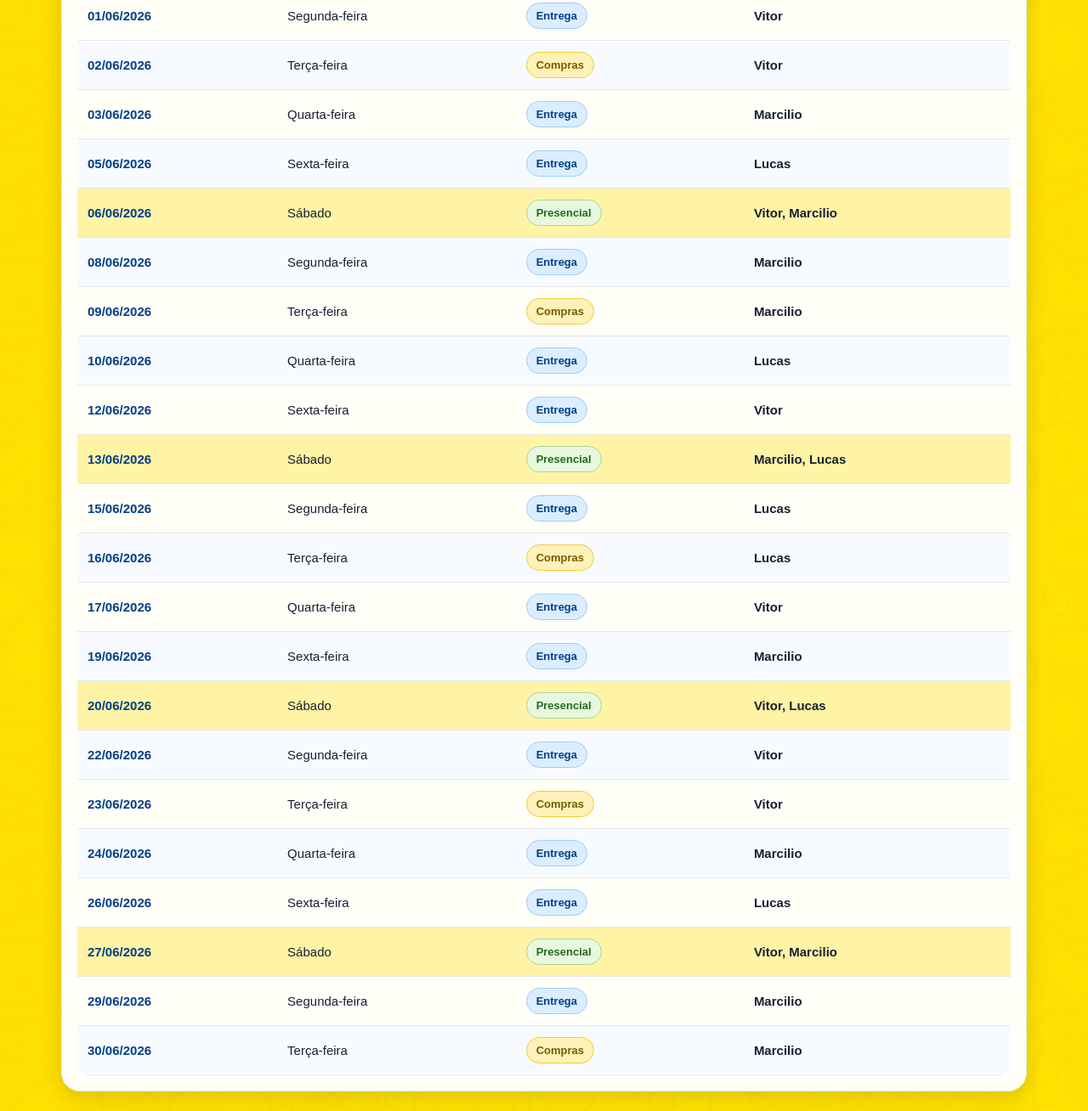
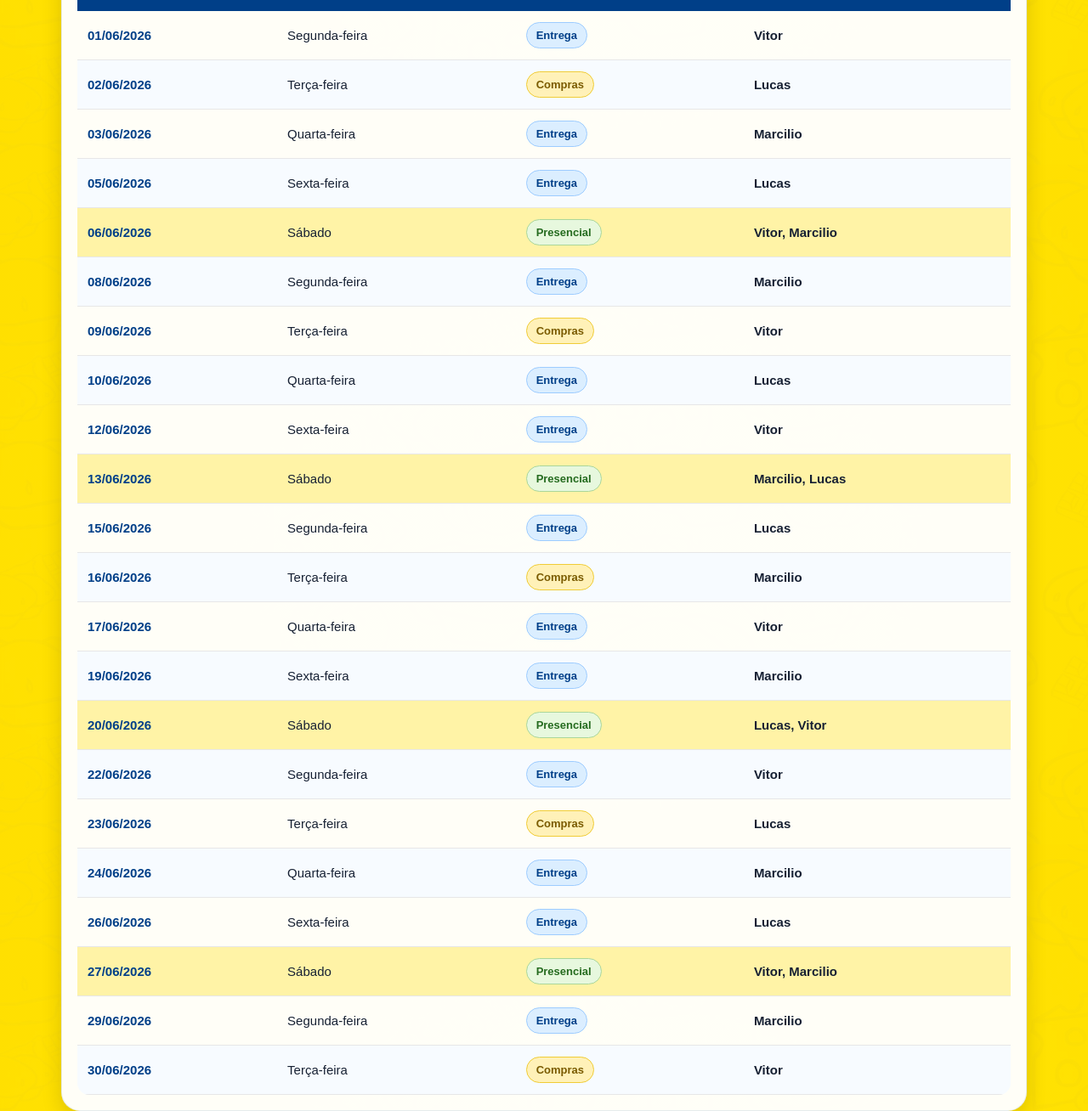
Before and after one commit to Lson0rigami/escala-barnabe, a plain HTML site: page index.html in a window 1280 px wide. Shown: the part 606-1914 px from the top of the page at 85% size. Drawn offline with Linux system fonts and the light colour scheme.

Commit message:
Update index.html

```diff
--- a/index.html
+++ b/index.html
@@ -239,7 +239,7 @@
         </div>
 
         <div class="aviso">
-            <strong>Aviso:</strong> Cada colaborador realiza no máximo uma entrega por semana. Quem for na sexta-feira não participa da escala de sábado.
+            <strong>Aviso:</strong> Cada colaborador realiza uma entrega por semana. A pessoa da sexta-feira também fica responsável pelas compras de terça-feira e folga no sábado.
         </div>
 
         <div class="bloco-mes">
@@ -268,7 +268,7 @@
                             <td class="data">02/06/2026</td>
                             <td>Terça-feira</td>
                             <td><span class="tag tag-compras">Compras</span></td>
-                            <td class="colaboradores">Vitor</td>
+                            <td class="colaboradores">Lucas</td>
                         </tr>
 
                         <tr class="">
@@ -303,7 +303,7 @@
                             <td class="data">09/06/2026</td>
                             <td>Terça-feira</td>
                             <td><span class="tag tag-compras">Compras</span></td>
-                            <td class="colaboradores">Marcilio</td>
+                            <td class="colaboradores">Vitor</td>
                         </tr>
 
                         <tr class="">
@@ -338,7 +338,7 @@
                             <td class="data">16/06/2026</td>
                             <td>Terça-feira</td>
                             <td><span class="tag tag-compras">Compras</span></td>
-                            <td class="colaboradores">Lucas</td>
+                            <td class="colaboradores">Marcilio</td>
                         </tr>
 
                         <tr class="">
@@ -359,7 +359,7 @@
                             <td class="data">20/06/2026</td>
                             <td>Sábado</td>
                             <td><span class="tag tag-presencial">Presencial</span></td>
-                            <td class="colaboradores">Vitor, Lucas</td>
+                            <td class="colaboradores">Lucas, Vitor</td>
                         </tr>
 
                         <tr class="">
@@ -373,7 +373,7 @@
                             <td class="data">23/06/2026</td>
                             <td>Terça-feira</td>
                             <td><span class="tag tag-compras">Compras</span></td>
-                            <td class="colaboradores">Vitor</td>
+                            <td class="colaboradores">Lucas</td>
                         </tr>
 
                         <tr class="">
@@ -408,7 +408,7 @@
                             <td class="data">30/06/2026</td>
                             <td>Terça-feira</td>
                             <td><span class="tag tag-compras">Compras</span></td>
-                            <td class="colaboradores">Marcilio</td>
+                            <td class="colaboradores">Vitor</td>
                         </tr>
 
                     </tbody>
@@ -463,7 +463,7 @@
                             <td class="data">07/07/2026</td>
                             <td>Terça-feira</td>
                             <td><span class="tag tag-compras">Compras</span></td>
-                            <td class="colaboradores">Lucas</td>
+                            <td class="colaboradores">Marcilio</td>
                         </tr>
 
                         <tr class="">
@@ -484,7 +484,7 @@
                             <td class="data">11/07/2026</td>
                             <td>Sábado</td>
                             <td><span class="tag tag-presencial">Presencial</span></td>
-                            <td class="colaboradores">Vitor, Lucas</td>
+                            <td class="colaboradores">Lucas, Vitor</td>
                         </tr>
 
                         <tr class="">
@@ -498,7 +498,7 @@
                             <td class="data">14/07/2026</td>
                             <td>Terça-feira</td>
                             <td><span class="tag tag-compras">Compras</span></td>
-                            <td class="colaboradores">Vitor</td>
+                            <td class="colaboradores">Lucas</td>
                         </tr>
 
                         <tr class="">
@@ -533,7 +533,7 @@
                             <td class="data">21/07/2026</td>
                             <td>Terça-feira</td>
                             <td><span class="tag tag-compras">Compras</span></td>
-                            <td class="colaboradores">Marcilio</td>
+                            <td class="colaboradores">Vitor</td>
                         </tr>
 
                         <tr class="">
@@ -568,7 +568,7 @@
                             <td class="data">28/07/2026</td>
                             <td>Terça-feira</td>
                             <td><span class="tag tag-compras">Compras</span></td>
-                            <td class="colaboradores">Lucas</td>
+                            <td class="colaboradores">Marcilio</td>
                         </tr>
 
                         <tr class="">
@@ -609,7 +609,7 @@
                             <td class="data">01/08/2026</td>
                             <td>Sábado</td>
                             <td><span class="tag tag-presencial">Presencial</span></td>
-                            <td class="colaboradores">Vitor, Lucas</td>
+                            <td class="colaboradores">Lucas, Vitor</td>
                         </tr>
 
                         <tr class="">
@@ -623,7 +623,7 @@
                             <td class="data">04/08/2026</td>
                             <td>Terça-feira</td>
                             <td><span class="tag tag-compras">Compras</span></td>
-                            <td class="colaboradores">Vitor</td>
+                            <td class="colaboradores">Lucas</td>
                         </tr>
 
                         <tr class="">
@@ -658,7 +658,7 @@
                             <td class="data">11/08/2026</td>
                             <td>Terça-feira</td>
                             <td><span class="tag tag-compras">Compras</span></td>
-                            <td class="colaboradores">Marcilio</td>
+                            <td class="colaboradores">Vitor</td>
                         </tr>
 
                         <tr class="">
@@ -693,7 +693,7 @@
                             <td class="data">18/08/2026</td>
                             <td>Terça-feira</td>
                             <td><span class="tag tag-compras">Compras</span></td>
-                            <td class="colaboradores">Lucas</td>
+                            <td class="colaboradores">Marcilio</td>
                         </tr>
 
                         <tr class="">
@@ -714,7 +714,7 @@
                             <td class="data">22/08/2026</td>
                             <td>Sábado</td>
                             <td><span class="tag tag-presencial">Presencial</span></td>
-                            <td class="colaboradores">Vitor, Lucas</td>
+                            <td class="colaboradores">Lucas, Vitor</td>
                         </tr>
 
                         <tr class="">
@@ -728,7 +728,7 @@
                             <td class="data">25/08/2026</td>
                             <td>Terça-feira</td>
                             <td><span class="tag tag-compras">Compras</span></td>
-                            <td class="colaboradores">Vitor</td>
+                            <td class="colaboradores">Lucas</td>
                         </tr>
 
                         <tr class="">
@@ -783,7 +783,7 @@
                             <td class="data">01/09/2026</td>
                             <td>Terça-feira</td>
                             <td><span class="tag tag-compras">Compras</span></td>
-                            <td class="colaboradores">Marcilio</td>
+                            <td class="colaboradores">Vitor</td>
                         </tr>
 
                         <tr class="">
@@ -818,7 +818,7 @@
                             <td class="data">08/09/2026</td>
                             <td>Terça-feira</td>
                             <td><span class="tag tag-compras">Compras</span></td>
-                            <td class="colaboradores">Lucas</td>
+                            <td class="colaboradores">Marcilio</td>
                         </tr>
 
                         <tr class="">
@@ -839,7 +839,7 @@
                             <td class="data">12/09/2026</td>
                             <td>Sábado</td>
                             <td><span class="tag tag-presencial">Presencial</span></td>
-                            <td class="colaboradores">Vitor, Lucas</td>
+                            <td class="colaboradores">Lucas, Vitor</td>
                         </tr>
 
                         <tr class="">
@@ -853,7 +853,7 @@
                             <td class="data">15/09/2026</td>
                             <td>Terça-feira</td>
                             <td><span class="tag tag-compras">Compras</span></td>
-                            <td class="colaboradores">Vitor</td>
+                            <td class="colaboradores">Lucas</td>
                         </tr>
 
                         <tr class="">
@@ -888,7 +888,7 @@
                             <td class="data">22/09/2026</td>
                             <td>Terça-feira</td>
                             <td><span class="tag tag-compras">Compras</span></td>
-                            <td class="colaboradores">Marcilio</td>
+                            <td class="colaboradores">Vitor</td>
                         </tr>
 
                         <tr class="">
@@ -923,7 +923,7 @@
                             <td class="data">29/09/2026</td>
                             <td>Terça-feira</td>
                             <td><span class="tag tag-compras">Compras</span></td>
-                            <td class="colaboradores">Lucas</td>
+                            <td class="colaboradores">Marcilio</td>
                         </tr>
 
                         <tr class="">
@@ -964,7 +964,7 @@
                             <td class="data">03/10/2026</td>
                             <td>Sábado</td>
                             <td><span class="tag tag-presencial">Presencial</span></td>
-                            <td class="colaboradores">Vitor, Lucas</td>
+                            <td class="colaboradores">Lucas, Vitor</td>
                         </tr>
 
                         <tr class="">
@@ -978,7 +978,7 @@
                             <td class="data">06/10/2026</td>
                             <td>Terça-feira</td>
                             <td><span class="tag tag-compras">Compras</span></td>
-                            <td class="colaboradores">Vitor</td>
+                            <td class="colaboradores">Lucas</td>
                         </tr>
 
                         <tr class="">
@@ -1013,7 +1013,7 @@
                             <td class="data">13/10/2026</td>
                             <td>Terça-feira</td>
                             <td><span class="tag tag-compras">Compras</span></td>
-                            <td class="colaboradores">Marcilio</td>
+                            <td class="colaboradores">Vitor</td>
                         </tr>
 
                         <tr class="">
@@ -1048,7 +1048,7 @@
                             <td class="data">20/10/2026</td>
                             <td>Terça-feira</td>
                             <td><span class="tag tag-compras">Compras</span></td>
-                            <td class="colaboradores">Lucas</td>
+                            <td class="colaboradores">Marcilio</td>
                         </tr>
 
                         <tr class="">
@@ -1069,7 +1069,7 @@
                             <td class="data">24/10/2026</td>
                             <td>Sábado</td>
                             <td><span class="tag tag-presencial">Presencial</span></td>
-                            <td class="colaboradores">Vitor, Lucas</td>
+                            <td class="colaboradores">Lucas, Vitor</td>
                         </tr>
 
                         <tr class="">
@@ -1083,7 +1083,7 @@
                             <td class="data">27/10/2026</td>
                             <td>Terça-feira</td>
                             <td><span class="tag tag-compras">Compras</span></td>
-                            <td class="colaboradores">Vitor</td>
+                            <td class="colaboradores">Lucas</td>
                         </tr>
 
                         <tr class="">
@@ -1138,7 +1138,7 @@
                             <td class="data">03/11/2026</td>
                             <td>Terça-feira</td>
                             <td><span class="tag tag-compras">Compras</span></td>
-                            <td class="colaboradores">Marcilio</td>
+                            <td class="colaboradores">Vitor</td>
                         </tr>
 
                         <tr class="">
@@ -1173,7 +1173,7 @@
                             <td class="data">10/11/2026</td>
                             <td>Terça-feira</td>
                             <td><span class="tag tag-compras">Compras</span></td>
-                            <td class="colaboradores">Lucas</td>
+                            <td class="colaboradores">Marcilio</td>
                         </tr>
 
                         <tr class="">
@@ -1194,7 +1194,7 @@
                             <td class="data">14/11/2026</td>
                             <td>Sábado</td>
                             <td><span class="tag tag-presencial">Presencial</span></td>
-                            <td class="colaboradores">Vitor, Lucas</td>
+                            <td class="colaboradores">Lucas, Vitor</td>
                         </tr>
 
                         <tr class="">
@@ -1208,7 +1208,7 @@
                             <td class="data">17/11/2026</td>
                             <td>Terça-feira</td>
                             <td><span class="tag tag-compras">Compras</span></td>
-                            <td class="colaboradores">Vitor</td>
+                            <td class="colaboradores">Lucas</td>
                         </tr>
 
                         <tr class="">
@@ -1243,7 +1243,7 @@
                             <td class="data">24/11/2026</td>
                             <td>Terça-feira</td>
                             <td><span class="tag tag-compras">Compras</span></td>
-                            <td class="colaboradores">Marcilio</td>
+                            <td class="colaboradores">Vitor</td>
                         </tr>
 
                         <tr class="">
@@ -1298,7 +1298,7 @@
                             <td class="data">01/12/2026</td>
                             <td>Terça-feira</td>
                             <td><span class="tag tag-compras">Compras</span></td>
-                            <td class="colaboradores">Lucas</td>
+                            <td class="colaboradores">Marcilio</td>
                         </tr>
 
                         <tr class="">
@@ -1319,7 +1319,7 @@
                             <td class="data">05/12/2026</td>
                             <td>Sábado</td>
                             <td><span class="tag tag-presencial">Presencial</span></td>
-                            <td class="colaboradores">Vitor, Lucas</td>
+                            <td class="colaboradores">Lucas, Vitor</td>
                         </tr>
 
                         <tr class="">
@@ -1333,7 +1333,7 @@
                             <td class="data">08/12/2026</td>
                             <td>Terça-feira</td>
                             <td><span class="tag tag-compras">Compras</span></td>
-                            <td class="colaboradores">Vitor</td>
+                            <td class="colaboradores">Lucas</td>
                         </tr>
 
                         <tr class="">
@@ -1368,7 +1368,7 @@
                             <td class="data">15/12/2026</td>
                             <td>Terça-feira</td>
                             <td><span class="tag tag-compras">Compras</span></td>
-                            <td class="colaboradores">Marcilio</td>
+                            <td class="colaboradores">Vitor</td>
                         </tr>
 
                         <tr class="">
@@ -1403,7 +1403,7 @@
                             <td class="data">22/12/2026</td>
                             <td>Terça-feira</td>
                             <td><span class="tag tag-compras">Compras</span></td>
-                            <td class="colaboradores">Lucas</td>
+                            <td class="colaboradores">Marcilio</td>
                         </tr>
 
                         <tr class="">
@@ -1424,7 +1424,7 @@
                             <td class="data">26/12/2026</td>
                             <td>Sábado</td>
                             <td><span class="tag tag-presencial">Presencial</span></td>
-                            <td class="colaboradores">Vitor, Lucas</td>
+                            <td class="colaboradores">Lucas, Vitor</td>
                         </tr>
 
                         <tr class="">
@@ -1438,7 +1438,7 @@
                             <td class="data">29/12/2026</td>
                             <td>Terça-feira</td>
                             <td><span class="tag tag-compras">Compras</span></td>
-                            <td class="colaboradores">Vitor</td>
+                            <td class="colaboradores">Lucas</td>
                         </tr>
 
                         <tr class="">
```
